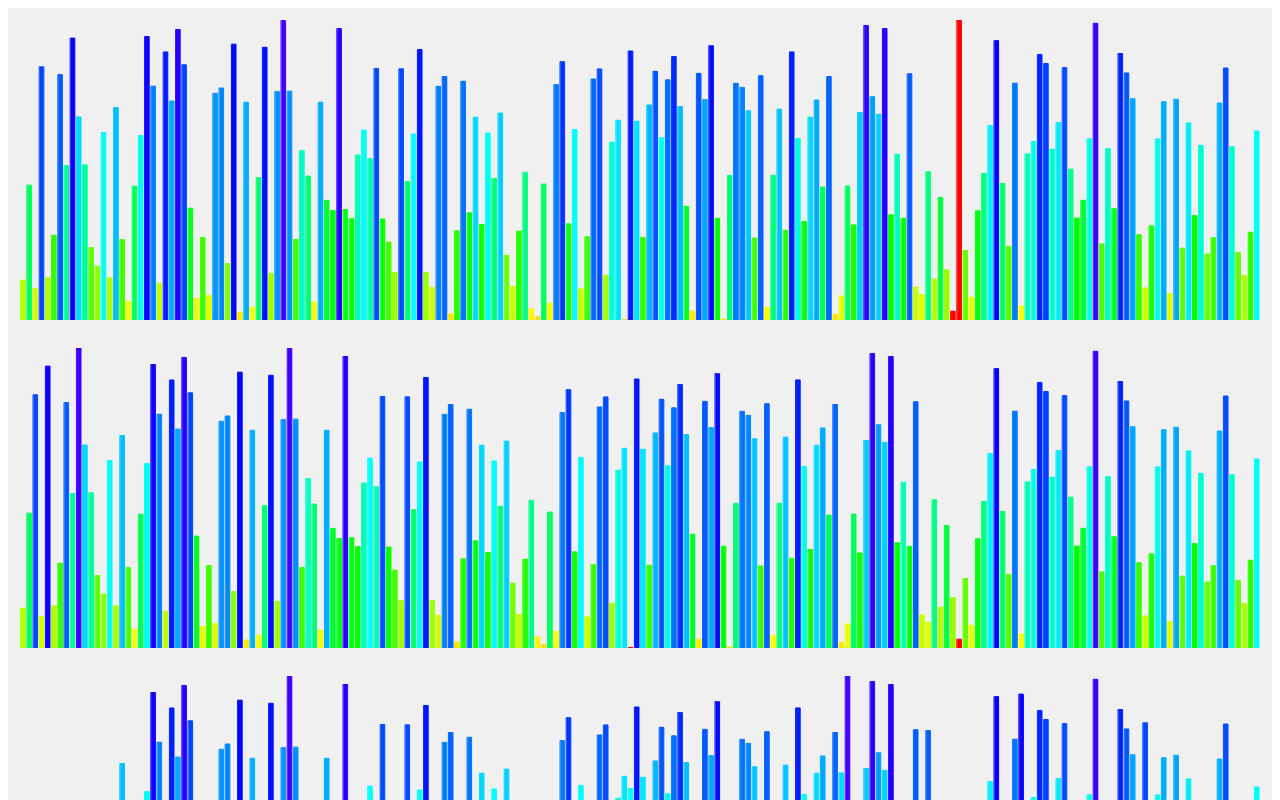
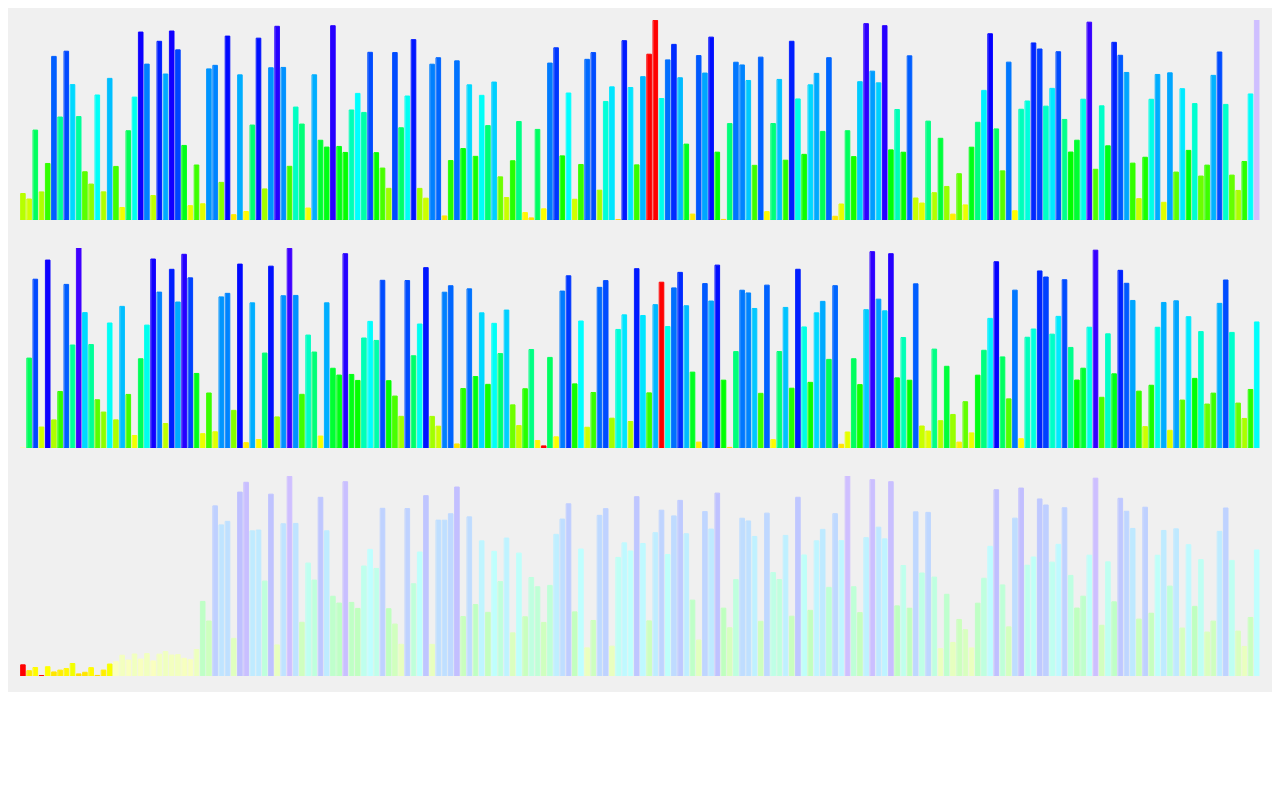
Before and after one commit to tindandelion/visualize-sorting-algorithms, a Vue app: page / in a window 1280 px wide. Shown: the top 800 px of the page. Built offline with nearby package versions, Linux system fonts and the light colour scheme.

Commit message:
Resize the canvas

```diff
--- a/src/App.vue
+++ b/src/App.vue
@@ -32,7 +32,7 @@ function allFinished(sorters: NumberSorter[]) {
   return sorters.every((s) => s.isFinished)
 }
 
-const SORT_INTERVAL = 50
+const SORT_INTERVAL = 25
 
 export default defineComponent({
   name: 'App',
@@ -73,7 +73,7 @@ export default defineComponent({
 }
 
 .barchart-canvas {
-  min-height: 300px;
+  min-height: 200px;
   background-color: #f0f0f0;
   padding: 12px;
 }
--- a/src/components/BarchartCanvas.vue
+++ b/src/components/BarchartCanvas.vue
@@ -1,5 +1,5 @@
 <template>
-  <div class="canvas-container">
+  <div class="canvas-container" ref="container">
     <div ref="canvas" class="canvas"></div>
   </div>
 </template>
@@ -44,6 +44,10 @@ function createCanvas(
   return new p5(s, el)
 }
 
+function resizeCanvas(canvas: p5, contentRect: DOMRectReadOnly) {
+  canvas.resizeCanvas(contentRect.width, canvas.height)
+}
+
 export default defineComponent({
   name: 'BarchartCanvas',
   props: {
@@ -55,14 +59,18 @@ export default defineComponent({
 
   setup(props) {
     const canvasEl = ref()
+    const containerEl = ref()
     const snapshot = () => props.snapshot
 
     onMounted(() => {
       const canvas = createCanvas(canvasEl.value, snapshot)
       watch(snapshot, () => canvas.redraw())
+      new ResizeObserver(([entry]) =>
+        resizeCanvas(canvas, entry.contentRect)
+      ).observe(containerEl.value)
     })
 
-    return { canvas: canvasEl }
+    return { canvas: canvasEl, container: containerEl }
   },
 })
 </script>
```
